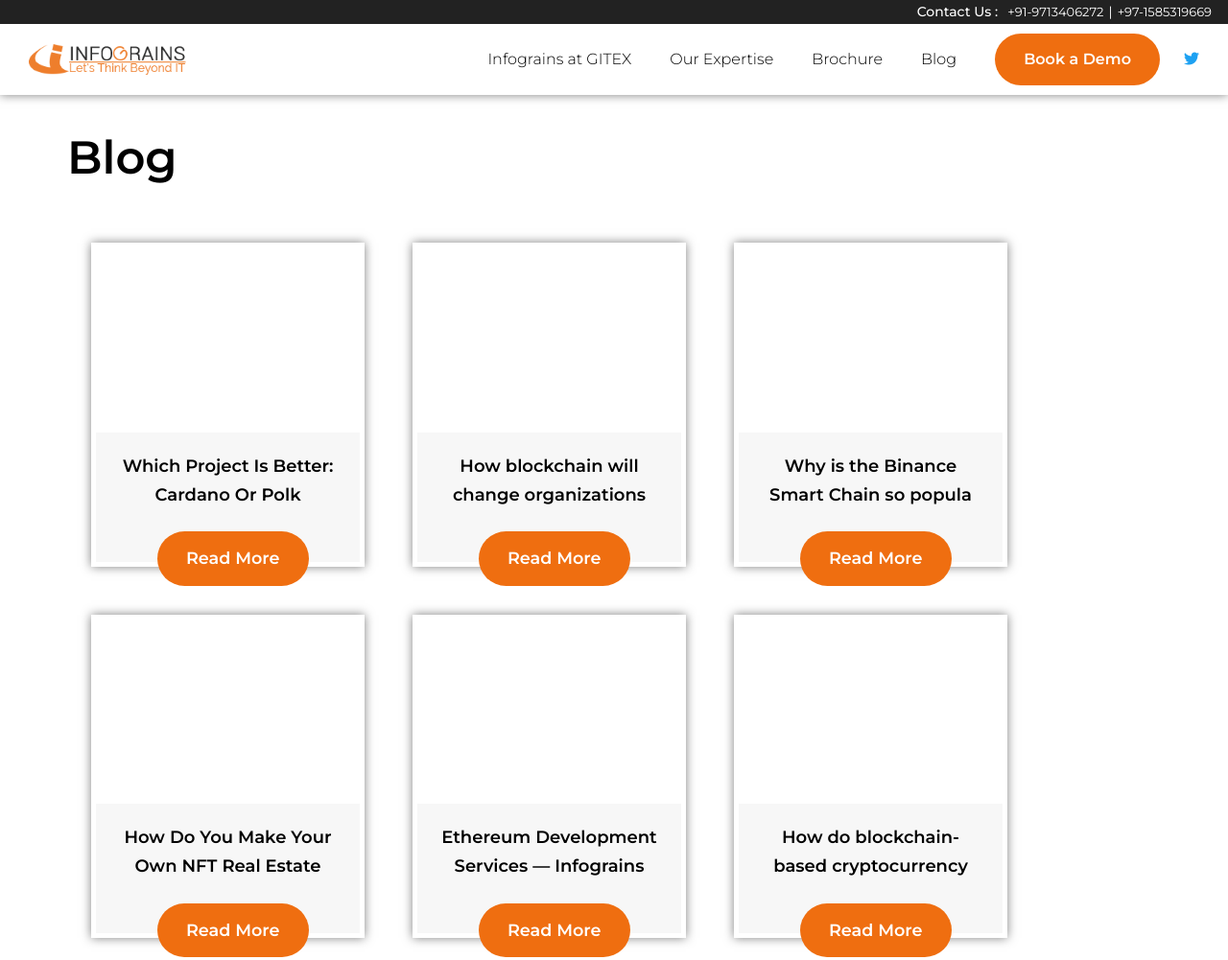
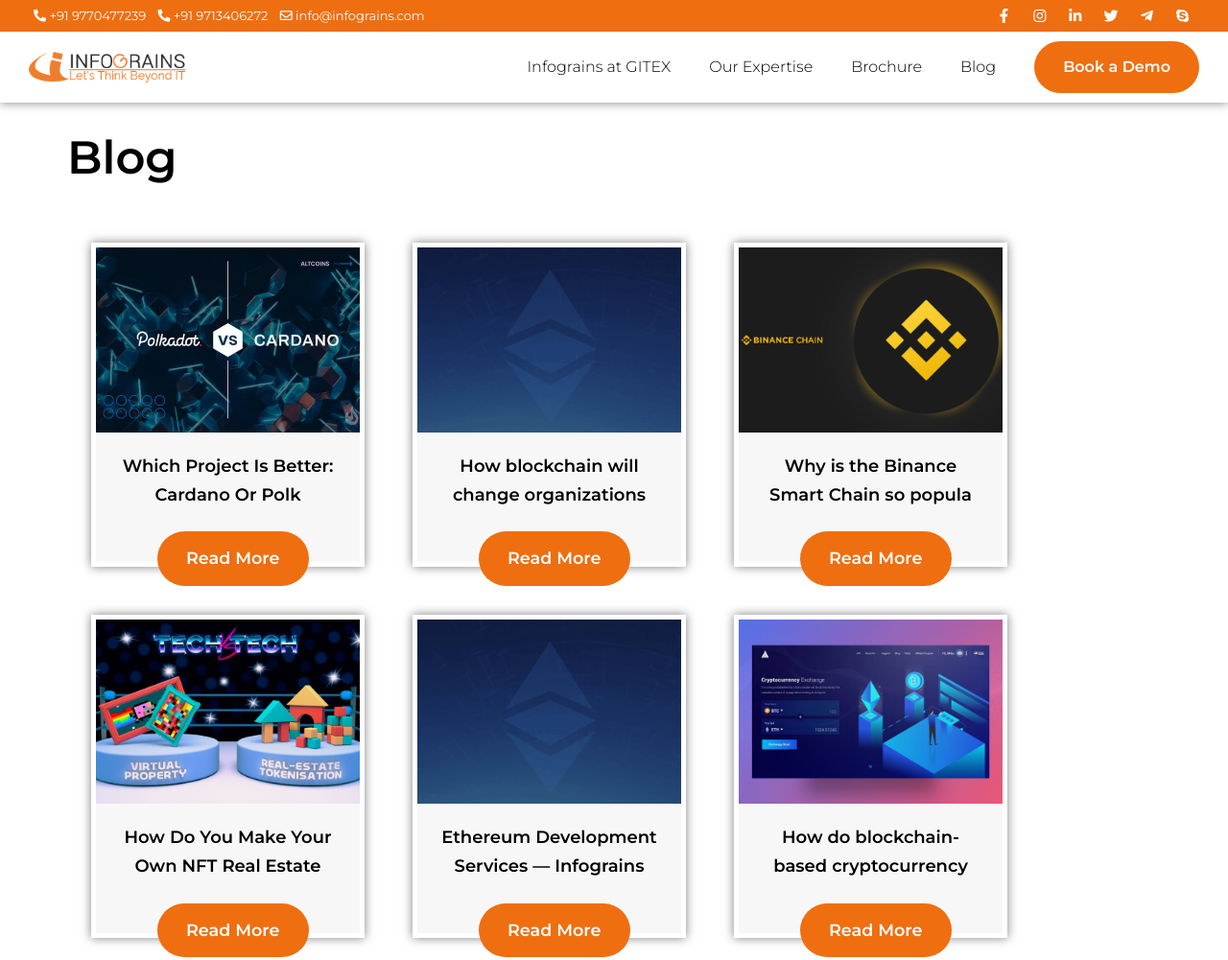
Before and after one commit to bagwanbulbul/infograins_blockchain, a website: page blog.html in a window 1280 px wide. Shown: the whole page at 96% size. Drawn offline with Linux system fonts and the light colour scheme.

Commit message:
new changes

```diff
--- a/assets/css/style.css
+++ b/assets/css/style.css
@@ -2378,26 +2378,50 @@
 }
 
 
-.top_bar{
-    background: #222;
-    color: #fff;
-    padding: 2px 0;
-}
-
-.contact_deatils{
-    font-size: 14px;
+
+.top_nav_box {
     display: flex;
     align-items: center;
-    justify-content: right;
-}
-
-.top_bar b {
-    font-weight: 500;
-    margin-right: 5px;
-}
-.contact_deatils a {
-    color: #fff !important;
-    font-weight: 400;
+    background: #ef6e10;
+    padding: 0 35px;
+    position: relative;
+}
+
+.top_nav_box a {
+    margin: 4px 0;
+    display: inline-block;
+}
+.top_left_nav {
+    margin-left: 0;
+}
+
+.top_left_nav a {
     font-size: 13px;
-    margin: 0 5px;
-}
+    color: #fff;
+    text-align: center;
+    transition: .5s all;
+}
+
+.top_left_nav a:hover {
+    font-weight: 600;
+    transition: .5s all ease;
+}
+
+.top_right_nav a {
+    color: #fff;
+    font-size: 15px;
+    width: 25px;
+    height: 25px;
+    border-radius: 50%;
+    display: flex;
+    justify-content: center;
+    align-items: center;
+    transition: .5s all ease;
+}
+
+.top_right_nav a:hover {
+    color: #ef6e10;
+    background: #fff;
+    box-shadow: 0 0 10px 0 rgb(0 0 0 / 20%);
+    transition: .5s all ease;
+}
--- a/blog.html
+++ b/blog.html
@@ -36,16 +36,44 @@
         <a class="skip-link screen-reader-text" href="#primary">Skip to content</a>
 
         <header id="masthead" class="site-header" role="banner">
-            <div class="top_bar">
-                <div class="container-fluid">
-                    <div class="row">
-                        <div class="col-lg-12">
-                            <div class="contact_deatils">
-                                <b>Contact Us :</b> <a href="tel:9713406272">+91-9713406272</a> | <a href="tel:1585319669">+97-1585319669</a>
-                            </div>
-                        </div>
-                    </div>
-                </div>
+            <div class="top_nav_box">
+                <ul class="list-inline mb-0 top_left_nav">
+                    <li class="list-inline-item">
+                        <a href="tel:9770477239"> <i class="fas fa-phone-alt"></i> +91 9770477239</a>
+                    </li>
+                    <li class="list-inline-item">
+                        <a href="tel:9713406272"> <i class="fas fa-phone-alt"></i> +91 9713406272</a>
+                    </li>
+                    <li class="list-inline-item">
+                        <a href="mailto:info@infograins.com"> <i class="far fa-envelope"></i> info@infograins.com</a>
+                    </li>
+                </ul>
+                <ul class="list-inline ms-auto mb-0 top_right_nav">
+                    <li class="list-inline-item">
+                        <a href="https://www.facebook.com/infograins/" target="_blank"><i
+                                class="fab fa-facebook-f font_icon"></i></a>
+                    </li>
+                    <li class="list-inline-item">
+                        <a href="https://www.instagram.com/infograins/" target="_blank"><i
+                                class="fab fa-instagram font_icon"></i></a>
+                    </li>
+                    <li class="list-inline-item">
+                        <a href="https://www.linkedin.com/company/infograin-software-solutions/" target="_blank"><i
+                                class="fab fa-linkedin-in font_icon"></i></a>
+                    </li>
+                    <li class="list-inline-item">
+                        <a href="https://twitter.com/infograinssoft?s=20" target="_blank"><i
+                                class="fab fa-twitter font_icon"></i></a>
+                    </li>
+                    <li class="list-inline-item">
+                        <a href="https://www.linkedin.com/infograins/" target="_blank"><i
+                                class="fab fa-telegram-plane font_icon"></i></a>
+                    </li>
+                    <li class="list-inline-item">
+                        <a href="https://join.skype.com/invite/NqBQ11qKBCxI" target="_blank"><i
+                                class="fab fa-skype font_icon "></i></a>
+                    </li>
+                </ul>
             </div>
 
             <div class="header-content">
@@ -59,36 +87,30 @@
                 <div class="header-right">
                     <div class="menu-group">
                         <nav id="site-navigation" class="main-navigation" role="navigation">
-                            <button class="menu-toggle" aria-controls="primary-menu" aria-expanded="false" title="Menu"></button>
+                            <button class="menu-toggle" aria-controls="primary-menu" aria-expanded="false"
+                                title="Menu"></button>
                             <div class="menu-main-menu-container">
                                 <ul id="primary-menu" class="menu">
-                                    <li id="menu-item-196" class="menu-item menu-item-type-custom menu-item-object-custom current-menu-item current_page_item menu-item-196">
+                                    <li id="menu-item-196"
+                                        class="menu-item menu-item-type-custom menu-item-object-custom current-menu-item current_page_item menu-item-196">
                                         <a href="index.html#infograins-at-gitex" aria-current="page">Infograins at
-											GITEX</a>
+                                            GITEX</a>
                                     </li>
-                                    <li id="menu-item-185" class="menu-item menu-item-type-custom menu-item-object-custom current-menu-item current_page_item menu-item-185">
+                                    <li id="menu-item-185"
+                                        class="menu-item menu-item-type-custom menu-item-object-custom current-menu-item current_page_item menu-item-185">
                                         <a href="index.html#our-products" aria-current="page">Our Expertise</a>
                                     </li>
-                                    <li id="menu-item-232" class="menu-item menu-item-type-post_type menu-item-object-page menu-item-232">
+                                    <li id="menu-item-232"
+                                        class="menu-item menu-item-type-post_type menu-item-object-page menu-item-232">
                                         <a href="brochure.html">Brochure</a>
                                     </li>
-                                    <li id="menu-item-345" class="menu-item menu-item-type-post_type menu-item-object-page menu-item-345">
+                                    <li id="menu-item-345"
+                                        class="menu-item menu-item-type-post_type menu-item-object-page menu-item-345">
                                         <a href="blog.html">Blog</a>
                                     </li>
-                                    <li id="menu-item-107" class="button black-button menu-item menu-item-type-custom menu-item-object-custom current-menu-item current_page_item menu-item-107">
+                                    <li id="menu-item-107"
+                                        class="button black-button menu-item menu-item-type-custom menu-item-object-custom current-menu-item current_page_item menu-item-107">
                                         <a href="index.html#book-demo" aria-current="page">Book a Demo</a>
-                                    </li>
-                                </ul>
-                            </div>
-                        </nav>
-                        <nav class="social-navigation" role="navigation">
-                            <div class="menu-social-menu-container">
-                                <ul id="social-menu" class="menu">
-                                    <li id="menu-item-320" class="menu-item menu-item-type-custom menu-item-object-custom menu-item-320">
-                                        <a href="https://twitter.com/infograinssoft?s=20" target="_blank">
-                                            <i class="fab fa-twitter"></i>
-                                            <!-- <span class="visuallyhidden">Twitter</span> -->
-                                        </a>
                                     </li>
                                 </ul>
                             </div>
@@ -105,7 +127,7 @@
                     <div class="posts-wrapper">
                         <ul class="posts-list list-no-bullets">
                             <li class="post-list-item">
-                                <div class="post-image" style="background-image: url('../infograins_blck/assets/images/blog1.jpg');">
+                                <div class="post-image" style="background-image: url('./assets/images/blog1.jpg');">
                                 </div>
                                 <div class="post-details">
                                     <h3>Which Project Is Better: Cardano Or Polk</h3>
@@ -113,7 +135,7 @@
                                 </div>
                             </li>
                             <li class="post-list-item">
-                                <div class="post-image" style="background-image: url('../infograins_blck/assets/images/blog2.png');">
+                                <div class="post-image" style="background-image: url('./assets/images/blog2.png');">
                                 </div>
                                 <div class="post-details">
                                     <h3>How blockchain will change organizations</h3>
@@ -121,7 +143,7 @@
                                 </div>
                             </li>
                             <li class="post-list-item">
-                                <div class="post-image" style="background-image: url('../infograins_blck/assets/images/blog3.png');">
+                                <div class="post-image" style="background-image: url('./assets/images/blog3.png');">
                                 </div>
                                 <div class="post-details">
                                     <h3>Why is the Binance Smart Chain so popula</h3>
@@ -130,7 +152,7 @@
                             </li>
 
                             <li class="post-list-item">
-                                <div class="post-image" style="background-image: url('../infograins_blck/assets/images/blog4.jpeg');">
+                                <div class="post-image" style="background-image: url('./assets/images/blog4.jpeg');">
                                 </div>
                                 <div class="post-details">
                                     <h3>How Do You Make Your Own NFT Real Estate</h3>
@@ -138,7 +160,7 @@
                                 </div>
                             </li>
                             <li class="post-list-item">
-                                <div class="post-image" style="background-image: url('../infograins_blck/assets/images/blog5.png');">
+                                <div class="post-image" style="background-image: url('./assets/images/blog5.png');">
                                 </div>
                                 <div class="post-details">
                                     <h3>Ethereum Development Services — Infograins</h3>
@@ -146,7 +168,7 @@
                                 </div>
                             </li>
                             <li class="post-list-item">
-                                <div class="post-image" style="background-image: url('../infograins_blck/assets/images/blog6.jpeg');">
+                                <div class="post-image" style="background-image: url('./assets/images/blog6.jpeg');">
                                 </div>
                                 <div class="post-details">
                                     <h3>How do blockchain-based cryptocurrency</h3>
```
Also changed, not shown: brochure.html (+51 -29 lines), index.html (+177 -136 lines).
